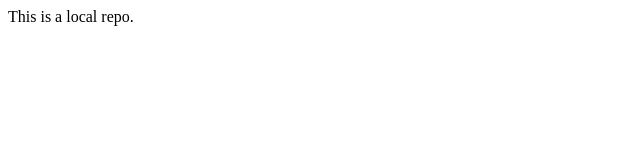
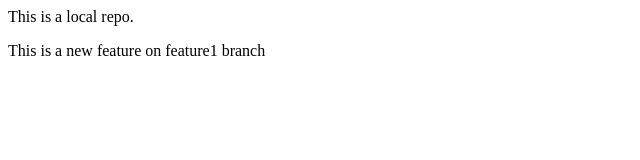
Before and after one commit to OwaisAli90/localRepo, a plain HTML site: page index.html in a window 1280 px wide. Shown: the whole page, without its empty margins (0-640 px from the left). Drawn offline with Linux system fonts and the light colour scheme.

Commit message:
Add a new feature

```diff
--- a/index.html
+++ b/index.html
@@ -1 +1,2 @@
 <p>This is a local repo.</p>
+<p>This is a new feature on feature1 branch</p>
```
